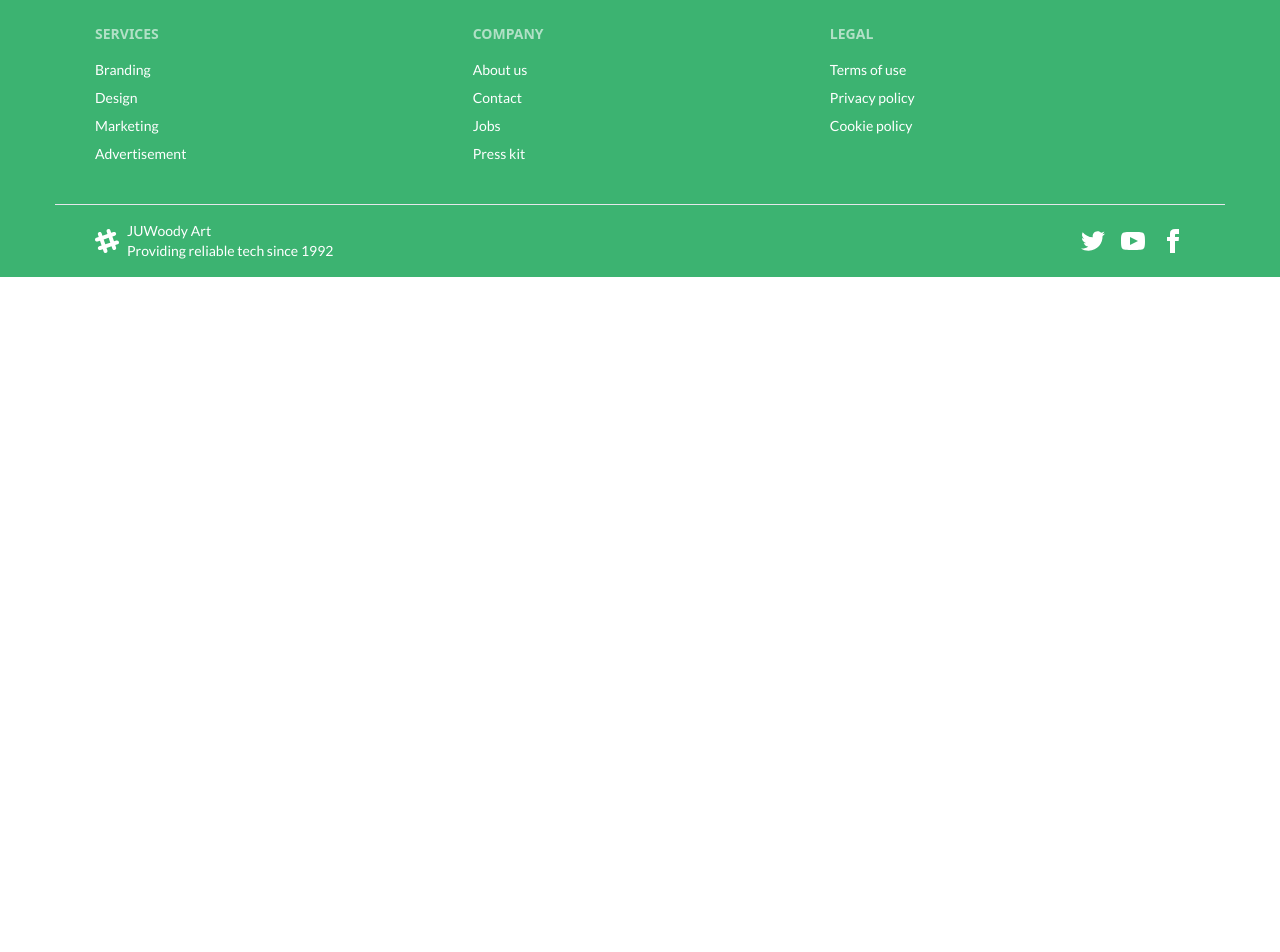
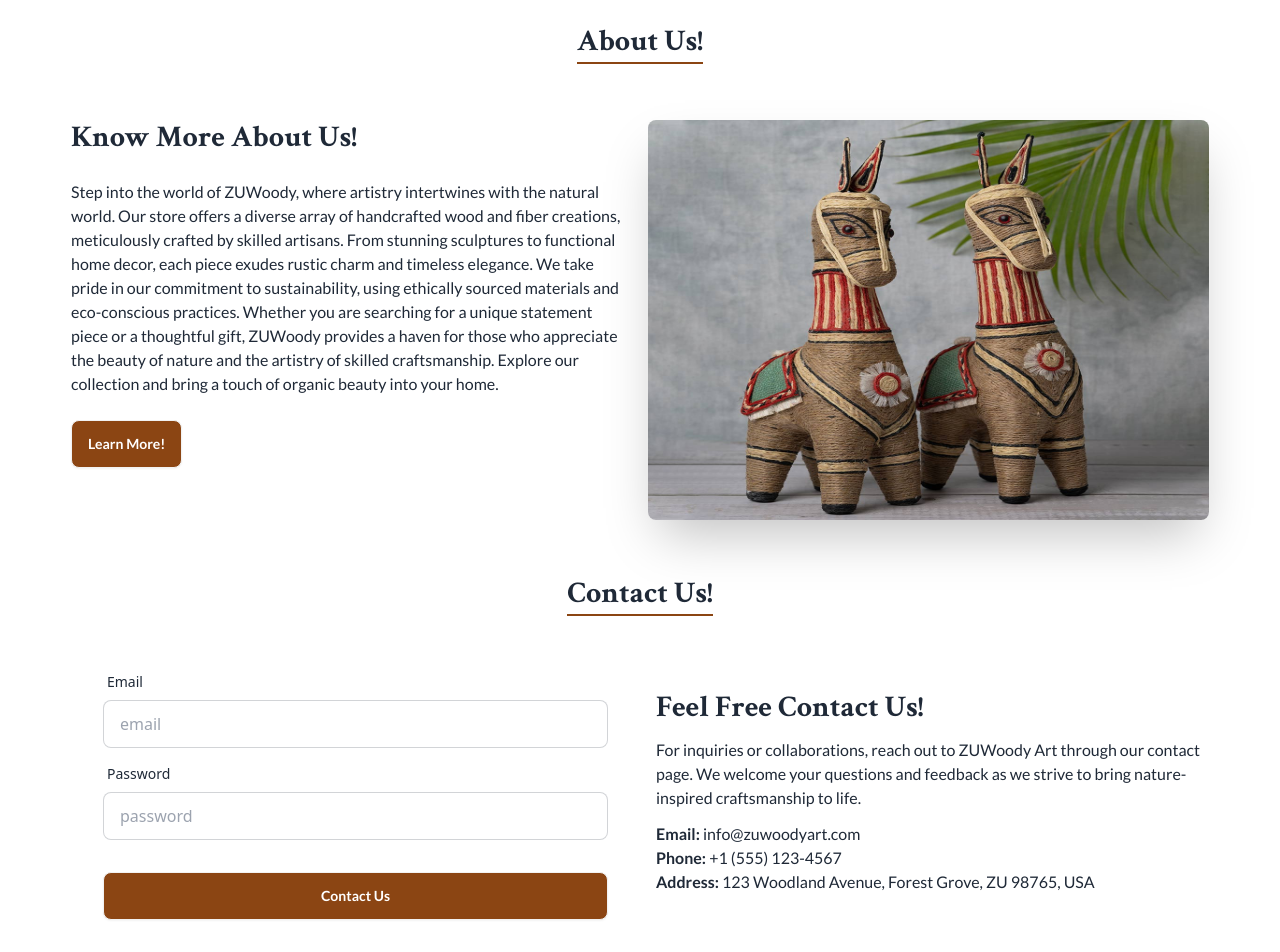
Before and after one commit to bapibiswas100808/pro-assignment-ten-client, a React (Vite) app: page / in a window 1280 px wide. Shown: the part 880-1832 px from the top of the page. Before the commit the page ends 1157 px from the top, so only its background shows below. Built offline with nearby package versions, Linux system fonts and the light colour scheme.

Commit message:
2 extra section added

```diff
--- /dev/null
+++ b/src/Components/About/About.jsx
@@ -0,0 +1,43 @@
+import aboutImage from "../../assets/images/about.jpg";
+const About = () => {
+  return (
+    <div className="max-w-[1170px] mx-auto my-10">
+      <div className="text-center mb-5 lg:mb-10">
+        <h3 className="font-bold text-3xl heading inline-block mx-auto">
+          About Us!
+        </h3>
+      </div>
+      <div className="hero">
+        <div className="hero-content flex-col lg:flex-row-reverse items-start">
+          <div className="w-full lg:w-1/2">
+            <img
+              src={aboutImage}
+              className="rounded-lg shadow-2xl max-h-[400px] w-full"
+            />
+          </div>
+          <div className="w-full lg:w-1/2">
+            <h1 className="text-3xl font-bold">Know More About Us!</h1>
+            <p className="py-6">
+              Step into the world of ZUWoody, where artistry intertwines with
+              the natural world. Our store offers a diverse array of handcrafted
+              wood and fiber creations, meticulously crafted by skilled
+              artisans. From stunning sculptures to functional home decor, each
+              piece exudes rustic charm and timeless elegance. We take pride in
+              our commitment to sustainability, using ethically sourced
+              materials and eco-conscious practices. Whether you are searching
+              for a unique statement piece or a thoughtful gift, ZUWoody
+              provides a haven for those who appreciate the beauty of nature and
+              the artistry of skilled craftsmanship. Explore our collection and
+              bring a touch of organic beauty into your home.
+            </p>
+            <button className="btn bg-[#8B4513] hover:bg-primary text-white">
+              Learn More!
+            </button>
+          </div>
+        </div>
+      </div>
+    </div>
+  );
+};
+
+export default About;
--- /dev/null
+++ b/src/Components/Contact/Contact.jsx
@@ -0,0 +1,69 @@
+const Contact = () => {
+  return (
+    <div className="max-w-[1170px] mx-auto">
+      <div className="text-center">
+        <h3 className="font-bold text-3xl heading inline-block mx-auto">
+          Contact Us!
+        </h3>
+      </div>
+      <div className="hero">
+        <div className="hero-content flex-col lg:flex-row-reverse">
+          <div className="text-center lg:text-left w-full lg:w-1/2">
+            <h1 className="text-3xl font-bold">Feel Free Contact Us!</h1>
+            <p className="py-3">
+              For inquiries or collaborations, reach out to ZUWoody Art through
+              our contact page. We welcome your questions and feedback as we
+              strive to bring nature-inspired craftsmanship to life.
+            </p>
+            <div>
+              <p>
+                <span className="font-semibold">Email:</span>{" "}
+                info@zuwoodyart.com
+              </p>
+              <p>
+                <span className="font-semibold">Phone:</span> +1 (555) 123-4567
+              </p>
+              <p>
+                <span className="font-semibold">Address:</span> 123 Woodland
+                Avenue, Forest Grove, ZU 98765, USA
+              </p>
+            </div>
+          </div>
+          <div className="card shrink-0 w-full lg:w-1/2">
+            <form className="card-body">
+              <div className="form-control">
+                <label className="label">
+                  <span className="label-text">Email</span>
+                </label>
+                <input
+                  type="email"
+                  placeholder="email"
+                  className="input input-bordered"
+                  required
+                />
+              </div>
+              <div className="form-control">
+                <label className="label">
+                  <span className="label-text">Password</span>
+                </label>
+                <input
+                  type="password"
+                  placeholder="password"
+                  className="input input-bordered"
+                  required
+                />
+              </div>
+              <div className="form-control mt-6">
+                <button className="btn bg-[#8B4513] hover:bg-primary text-white">
+                  Contact Us
+                </button>
+              </div>
+            </form>
+          </div>
+        </div>
+      </div>
+    </div>
+  );
+};
+
+export default Contact;
--- a/src/Components/Footer/Footer.jsx
+++ b/src/Components/Footer/Footer.jsx
@@ -1,49 +1,47 @@
+import footerLogo from "../../assets/images/JW.png";
 const Footer = () => {
   return (
     <div className="bg-[#3CB371] text-white">
-      <footer className="footer p-10 max-w-[1170px] mx-auto">
-        <nav>
+      <footer className="grid grid-cols-1 md:grid-cols-2 lg:grid-cols-4 p-10 max-w-[1170px] mx-auto justify-between  space-y-10 lg:space-y-0 text-center lg:text-left">
+        <nav className="flex flex-col mt-10 lg:mt-0">
           <h6 className="footer-title">Services</h6>
           <a className="link link-hover">Branding</a>
           <a className="link link-hover">Design</a>
           <a className="link link-hover">Marketing</a>
           <a className="link link-hover">Advertisement</a>
         </nav>
-        <nav>
+        <nav className="flex flex-col">
+          <h6 className="footer-title">Services</h6>
+          <a className="link link-hover">Branding</a>
+          <a className="link link-hover">Design</a>
+          <a className="link link-hover">Marketing</a>
+          <a className="link link-hover">Advertisement</a>
+        </nav>
+        <nav className="flex flex-col">
           <h6 className="footer-title">Company</h6>
           <a className="link link-hover">About us</a>
           <a className="link link-hover">Contact</a>
           <a className="link link-hover">Jobs</a>
           <a className="link link-hover">Press kit</a>
         </nav>
-        <nav>
+        <nav className="flex flex-col">
           <h6 className="footer-title">Legal</h6>
           <a className="link link-hover">Terms of use</a>
           <a className="link link-hover">Privacy policy</a>
           <a className="link link-hover">Cookie policy</a>
         </nav>
       </footer>
-      <footer className="footer px-10 py-4 border-t max-w-[1170px] mx-auto">
-        <aside className="items-center grid-flow-col">
-          <svg
-            width="24"
-            height="24"
-            viewBox="0 0 24 24"
-            xmlns="http://www.w3.org/2000/svg"
-            fillRule="evenodd"
-            clipRule="evenodd"
-            className="fill-current"
-          >
-            <path d="M22.672 15.226l-2.432.811.841 2.515c.33 1.019-.209 2.127-1.23 2.456-1.15.325-2.148-.321-2.463-1.226l-.84-2.518-5.013 1.677.84 2.517c.391 1.203-.434 2.542-1.831 2.542-.88 0-1.601-.564-1.86-1.314l-.842-2.516-2.431.809c-1.135.328-2.145-.317-2.463-1.229-.329-1.018.211-2.127 1.231-2.456l2.432-.809-1.621-4.823-2.432.808c-1.355.384-2.558-.59-2.558-1.839 0-.817.509-1.582 1.327-1.846l2.433-.809-.842-2.515c-.33-1.02.211-2.129 1.232-2.458 1.02-.329 2.13.209 2.461 1.229l.842 2.515 5.011-1.677-.839-2.517c-.403-1.238.484-2.553 1.843-2.553.819 0 1.585.509 1.85 1.326l.841 2.517 2.431-.81c1.02-.33 2.131.211 2.461 1.229.332 1.018-.21 2.126-1.23 2.456l-2.433.809 1.622 4.823 2.433-.809c1.242-.401 2.557.484 2.557 1.838 0 .819-.51 1.583-1.328 1.847m-8.992-6.428l-5.01 1.675 1.619 4.828 5.011-1.674-1.62-4.829z"></path>
-          </svg>
+      <footer className=" px-10 py-4 border-t max-w-[1170px] mx-auto flex flex-col md:flex-row lg:flex-row space-y-5 lg:space-y-0 items-center justify-between">
+        <div className="flex">
+          <img className="max-h-[50px]" src={footerLogo} alt="" />
           <p>
-            JUWoody Art
+            All right reserved @JUWoody Art
             <br />
-            Providing reliable tech since 1992
+            Providing creative and authentic Products since 1992
           </p>
-        </aside>
-        <nav className="md:place-self-center md:justify-self-end">
-          <div className="grid grid-flow-col gap-4">
+        </div>
+        <div className="">
+          <div className="flex gap-5">
             <a>
               <svg
                 xmlns="http://www.w3.org/2000/svg"
@@ -78,7 +76,7 @@ const Footer = () => {
               </svg>
             </a>
           </div>
-        </nav>
+        </div>
       </footer>
     </div>
   );
--- a/src/Components/Home/Home.jsx
+++ b/src/Components/Home/Home.jsx
@@ -1,9 +1,13 @@
+import About from "../About/About";
 import Banner from "../Banner/Banner";
+import Contact from "../Contact/Contact";
 
 const Home = () => {
   return (
     <div>
       <Banner></Banner>
+      <About></About>
+      <Contact></Contact>
     </div>
   );
 };
--- a/src/index.css
+++ b/src/index.css
@@ -7,6 +7,12 @@
 .active {
   border-top: 2px solid #8b4513;
   border-bottom: 2px solid #8b4513;
+  padding-bottom: 2px;
+}
+.heading {
+  /* border-top: 2px solid #8b4513; */
+  border-bottom: 2px solid #8b4513;
+  padding-bottom: 2px;
 }
 h1,
 h2,
```
Also changed, not shown: src/assets/images/JW.png (added), src/assets/images/about.jpg (added).
